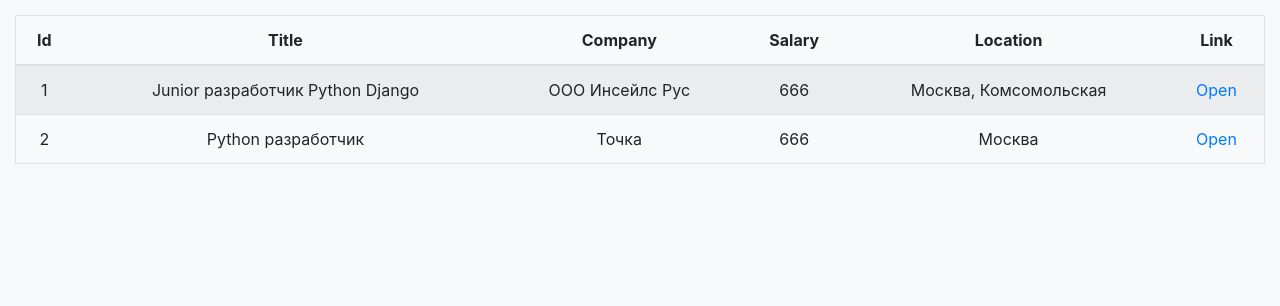
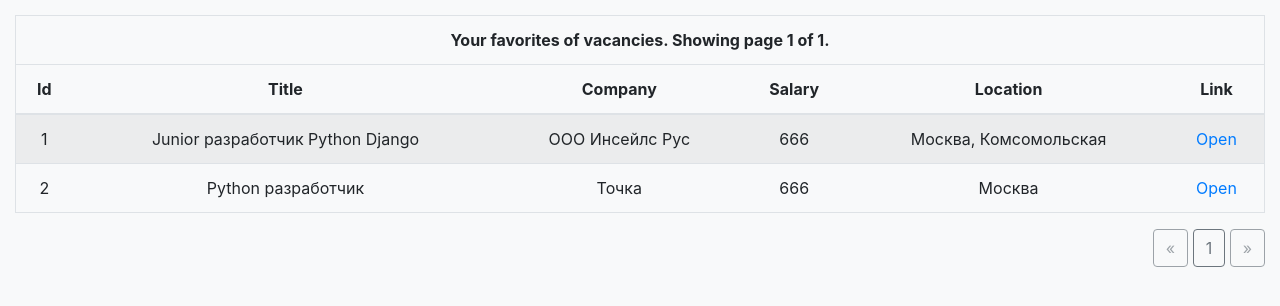
Before and after one commit to qwergasgh/job-search, a Flask app: page /favorites in a window 1280 px wide. Shown: the part 58-364 px from the top of the page. Run offline with Flask 2, Linux system fonts and the light colour scheme; a user stored in the database is signed in; data comes from the database, SQL or seed files in the repository; both versions use the stored data as it was after the commit; some libraries are stand-ins or nearby versions.

Commit message:
add favorite

```diff
--- a/app/templates/favorites.html
+++ b/app/templates/favorites.html
@@ -15,12 +15,12 @@
     <div class="container col-12" style="margin-top:15px;">
         <table class="table table-striped table-hover border">
             <thead>
-            <!--<tr>
+            <tr>
                 <td align="center" colspan="6">
                 <b>Your favorites of vacancies. Showing page {{ jobs.page }} of {{ jobs.pages }}.
                 </b></td>
             </tr>
-            <tr>-->
+            <tr>
                 <th>Id</th>
                 <th>Title</th>
                 <th>Company</th>
@@ -30,7 +30,7 @@
             </tr>
             </thead>
             <tbody>
-            {% for job in jobs %}
+            {% for job in jobs.items %}
             <tr>
                 <td>{{ job.id }}</td>
                 <td>{{ job.title }}</td>
@@ -42,6 +42,6 @@
             {% endfor %}
             </tbody>
         </table>
-    <!-- paginator -->
+    {% include 'paginator.html' %}
     </div><br>
 {% endblock %}
--- a/app/templates/report.html
+++ b/app/templates/report.html
@@ -46,7 +46,9 @@
                 <td>{{ job.company }}</td>
                 <td>{{ job.salary }}</td>
                 <td>{{ job.location }}</td>
-                <td><input id="{{job.id}}" type="button" class="btn btn-outline-secondary" value="add" name="add" onclick="status_vacancy({{job.id}})"></td>
+                <td><input id="{{job.id}}" type="button" class="btn btn-outline-secondary"
+                           value="{{favorite_vacancies[job.id]}}" name="status_vacancy_name"
+                           onclick="status_vacancy({{job.id}})"></td>
                 <td><a href="{{ job.link }}" target="_blank">Open</a></td>
             </tr>
             {% endfor %}
--- a/app/views.py
+++ b/app/views.py
@@ -1,9 +1,7 @@
-from flask import Blueprint, render_template, request, redirect, send_file, url_for, flash, abort, make_response, jsonify, json
-from sqlalchemy.orm import query
+from flask import Blueprint, render_template, request, redirect, send_file, url_for, abort, jsonify
 from flask_login.utils import login_required, login_user, logout_user, current_user
+from .forms import LoginForm, RegisterForm, SearchForm, EditProfileForm
 from .models import Job, User, Favorite
-from .forms import LoginForm, RegisterForm, SearchForm, EditProfileForm
-from flask_wtf.csrf import CSRFError, CSRF
 from app import db
 
 blueprint_app = Blueprint('blueprint_app', __name__,
@@ -42,21 +40,31 @@ def report():
     title = f'Searching results {page} page'
     parametrs = {'query': query, 'headhunter': headhunter, 'stackoverflow': stackoverflow,
                  'city': city, 'state': state, 'salary': salary}
-    return render_template('report.html', title=title, parametrs=parametrs,
-                           count=666, jobs=jobs)
+    favorite_vacancies = {}
+    for job in jobs.items:
+        favorite_vacancy = Favorite.query.filter_by(id_user=current_user.id, id_vacancy=job.id).first()
+        if favorite_vacancy is None:
+            favorite_vacancies[job.id] = 'add'
+        else:
+            favorite_vacancies[job.id] = 'delete'
+    return render_template('report.html', title=title, parametrs=parametrs, count=666,
+                           jobs=jobs, favorite_vacancies=favorite_vacancies)
 
 
 @blueprint_app.route('/favorites', methods=['GET', 'POST'])
 @login_required
 def favorites():
-    page = request.args.get('page', 1, type=int)
     vacancies_favorites = Favorite.query.filter_by(id_user=current_user.id)
     id_list = []
     for v in vacancies_favorites:
         id_list.append(v.id_vacancy)
+    if len(id_list) == 0:
+        return redirect(url_for('blueprint_app.report'))
     jobs_filter = Job.query.filter(Job.id.in_(id_list))
-    #jobs = jobs_filter.paginate(page=page, per_page=ROWS_PAGINATOR)
-    jobs = jobs_filter
+    page = request.args.get('page', 1, type=int)
+    jobs = jobs_filter.paginate(page=page, per_page=ROWS_PAGINATOR)
+    #jobs = jobs_filter
+    page = request.args.get('page', 1, type=int)
     title = f'Favorites vacancies {page} page'
     return render_template('favorites.html', title=title, count=666, jobs=jobs)
 
@@ -141,7 +149,6 @@ def export():
         return redirect(url_for('blueprint_app.home'))
 
 
-#@csrf.exempt
 @blueprint_app.route('/report/set-status-vacancy', methods=['POST'])
 @login_required
 def set_status_vacancy():
@@ -157,19 +164,21 @@ def set_status_vacancy():
                 favorite_vacancy = Favorite.query.filter_by(id_user=id_user, id_vacancy=id_vacancy).first()
                 db.session.delete(favorite_vacancy)
             db.session.commit()
-            return jsonify({'valid': "True"}), 201
+            return jsonify({'valid': 'True'}), 201
     except:
-        return jsonify({'valid': "False"}), 400
+        return jsonify({'valid': 'False'}), 400
 
 
 @blueprint_app.errorhandler(404)
 def page_not_found(e):
     return render_template('404.html', title="404 Not Found"), 404
 
+
 @blueprint_app.errorhandler(500)
 def internal_server_error(e):
     return render_template('500.html', title="500 Server Error"), 500
 
+
 @blueprint_app.errorhandler(400)
 def bad_request(e):
     return render_template('400.html', title="400 Bad Request"), 400
--- a/config.py
+++ b/config.py
@@ -9,5 +9,3 @@ class BaseConfig:
     QSLALCHEMY_COMMIT_ON_TEARDOWN = True
     SECRET_KEY = 'my_secret_key'
     DEBUG = True
-
-# lol
--- a/runner.py
+++ b/runner.py
@@ -1,14 +1,12 @@
-from app import app, db
+from flask_migrate import Migrate, MigrateCommand
 from app.models import Job, Favorite, User
 from flask_script import Manager, Shell
-
-from flask_migrate import Migrate, MigrateCommand
-
+from app import app, db
 
 manager = Manager(app)
 
+migrate = Migrate(app, db)
 
-migrate = Migrate(app, db)
 
 def make_shell_context():
     return dict(app=app, db=db, Job=Job, User=User, Favorite=Favorite)
```
Also changed, not shown: app/__init__.py (+4 -4 lines), app/forms.py (+7 -7 lines), app/models.py (+10 -5 lines), app/db_app.db.
